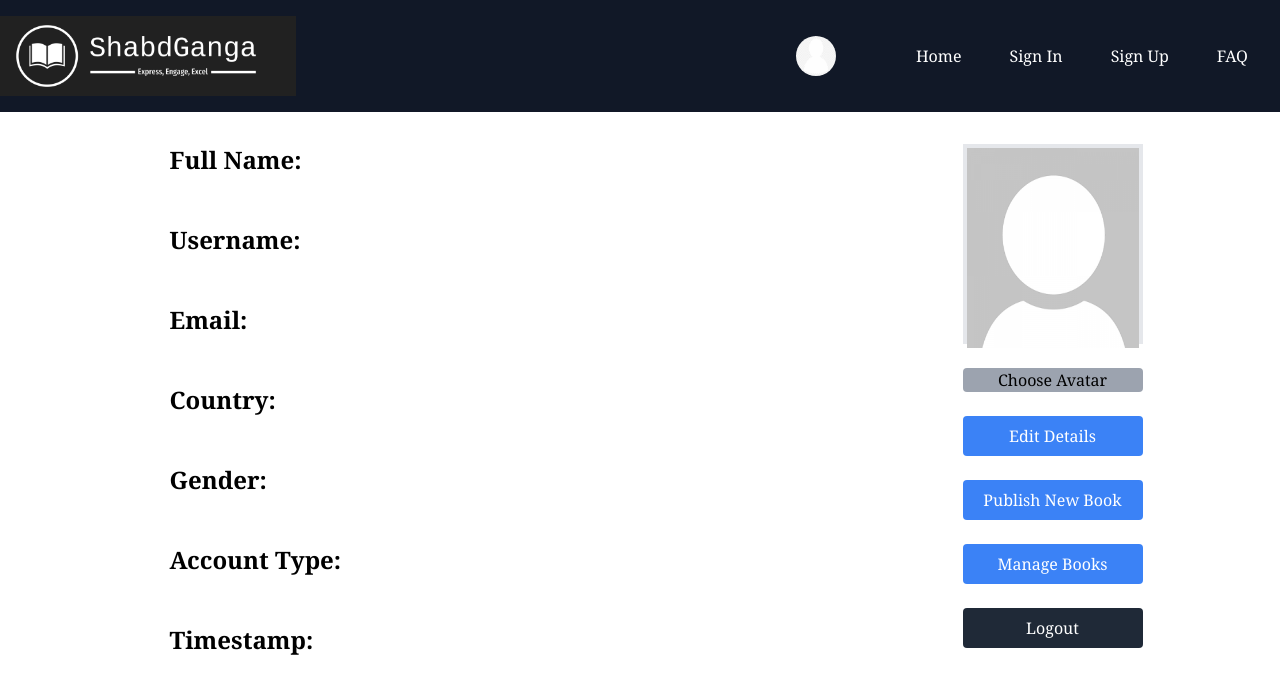
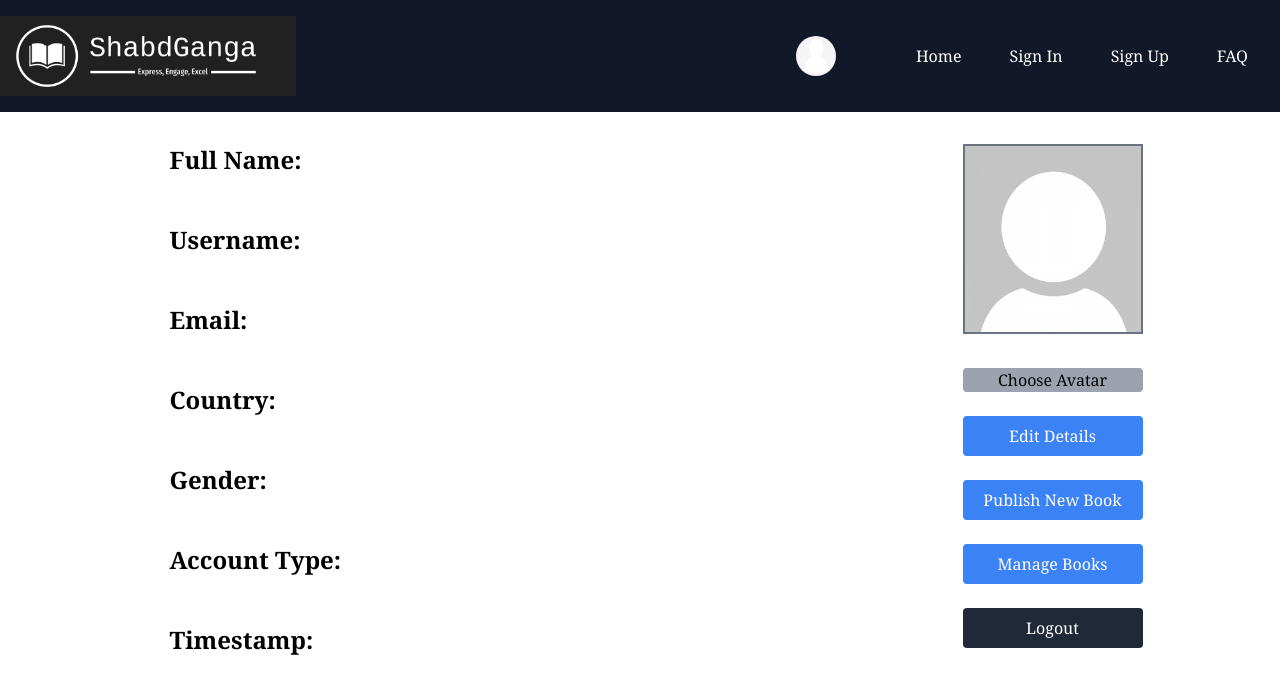
Before and after one commit to Alok5102R/Shabdganga, a React (Create React App) app in the folder Frontend/: page /UserProfile in a window 1280 px wide. Shown: the top 694 px of the page. Built offline with nearby package versions, Linux system fonts and the light colour scheme; no server answers.

Commit message:
minor changes

```diff
--- a/Frontend/src/pages/UserProfile.js
+++ b/Frontend/src/pages/UserProfile.js
@@ -110,8 +110,8 @@ function UserProfile({ username, email, fullname, country, gender, actype, date
 
                     {/* right side */}
             <div className='flex flex-col font-serif  text-1xl gap-6 mt-8 '>
-                <div className='border-4 w-[180px] h-[200px] text-center '>
-                    {selectedAvatar && <img src={selectedAvatar} alt="Selected Avatar" className=' w-[180px] h-[200px]' />}
+                <div className=' w-[180px] h-[200px] text-center '>
+                    {selectedAvatar && <img src={selectedAvatar} alt="Selected Avatar" className=' w-[180px] h-[190px] border-gray-500 border-2' />}
                 </div>
                 <button className='rounded text-black-700  bg-gray-400' onClick={() => setIsModalOpen(true)}>Choose Avatar</button>
                 <button className="bg-blue-500 text-white px-4 py-2 rounded hover:bg-blue-600" onClick={handleEditClick}>Edit Details</button>
```
